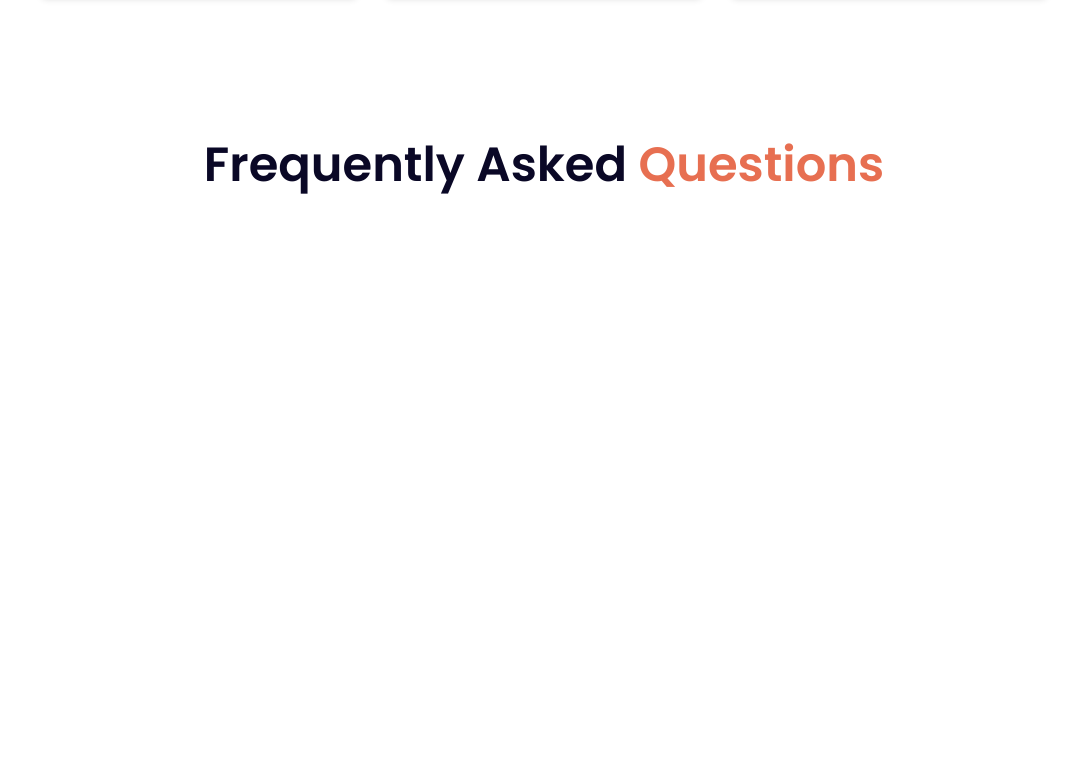
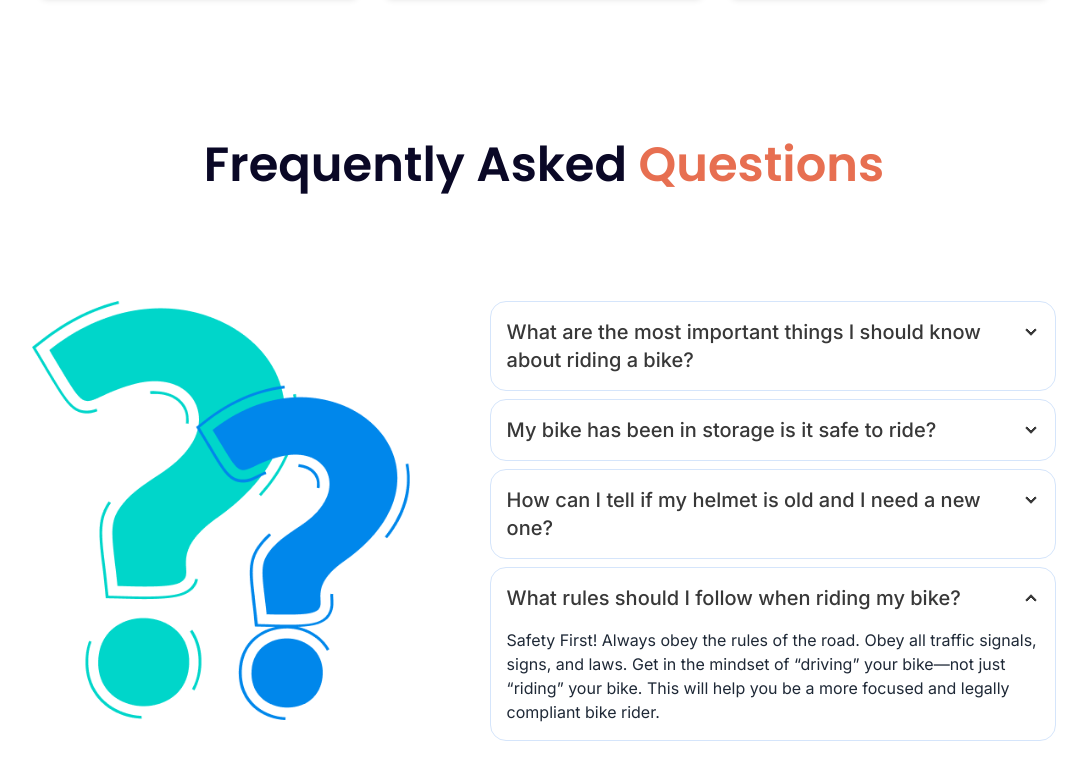
Before and after one commit to ataullah1/Biker-Zone, a plain HTML site: page index.html in a window 1280 px wide. Shown: the part 2667-3446 px from the top of the page, without its empty margins (96-1183 px from the left). Before the commit the page ends 3160 px from the top, so only its background shows below. Drawn offline with nearby package versions, Linux system fonts and the light colour scheme.

Commit message:
Last section photos and text added

```diff
--- a/index.html
+++ b/index.html
@@ -1260,8 +1260,85 @@
         >
           Frequently Asked<span class="text-primary"> Questions</span>
         </h1>
-        <div class="w-full pt-28 pb-32">
-
+        <div class="w-full pt-28 pb-32 flex gap-20 inter">
+          <div class="w-2/5">
+            <img class="w-full" src="./images/others/faq.png" alt="" />
+          </div>
+          <div class="w-3/5 flex flex-col gap-2">
+            <div
+              class="collapse collapse-arrow bg-base-200 bg-white border boreder border-solid border-[#D5E5FB]"
+            >
+              <input type="radio" name="my-accordion-2" checked="checked" />
+              <div
+                class="collapse-title text-xl font-medium leading-7 text-[#383838]"
+              >
+                What are the most important things I should know about riding a
+                bike?
+              </div>
+              <div class="collapse-content">
+                <p>
+                  Safety First! Always obey the rules of the road. Obey all
+                  traffic signals, signs, and laws. Get in the mindset of
+                  “driving” your bike—not just “riding” your bike. This will
+                  help you be a more focused and legally compliant bike rider.
+                </p>
+              </div>
+            </div>
+            <div
+              class="collapse collapse-arrow bg-base-200 bg-white border boreder border-solid border-[#D5E5FB]"
+            >
+              <input type="radio" name="my-accordion-2" />
+              <div
+                class="collapse-title text-xl font-medium leading-7 text-[#383838]"
+              >
+                My bike has been in storage is it safe to ride?
+              </div>
+              <div class="collapse-content">
+                <p>
+                  Safety First! Always obey the rules of the road. Obey all
+                  traffic signals, signs, and laws. Get in the mindset of
+                  “driving” your bike—not just “riding” your bike. This will
+                  help you be a more focused and legally compliant bike rider.
+                </p>
+              </div>
+            </div>
+            <div
+              class="collapse collapse-arrow bg-base-200 bg-white border boreder border-solid border-[#D5E5FB]"
+            >
+              <input type="radio" name="my-accordion-2" />
+              <div
+                class="collapse-title text-xl font-medium leading-7 text-[#383838]"
+              >
+                How can I tell if my helmet is old and I need a new one?
+              </div>
+              <div class="collapse-content">
+                <p>
+                  Safety First! Always obey the rules of the road. Obey all
+                  traffic signals, signs, and laws. Get in the mindset of
+                  “driving” your bike—not just “riding” your bike. This will
+                  help you be a more focused and legally compliant bike rider.
+                </p>
+              </div>
+            </div>
+            <div
+              class="collapse collapse-arrow bg-base-200 bg-white border boreder border-solid border-[#D5E5FB]"
+            >
+              <input type="radio" name="my-accordion-2" checked="checked" />
+              <div
+                class="collapse-title text-xl font-medium leading-7 text-[#383838]"
+              >
+                What rules should I follow when riding my bike?
+              </div>
+              <div class="collapse-content">
+                <p>
+                  Safety First! Always obey the rules of the road. Obey all
+                  traffic signals, signs, and laws. Get in the mindset of
+                  “driving” your bike—not just “riding” your bike. This will
+                  help you be a more focused and legally compliant bike rider.
+                </p>
+              </div>
+            </div>
+          </div>
         </div>
       </section>
     </main>
```
